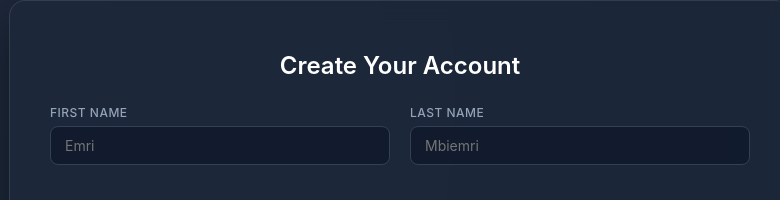
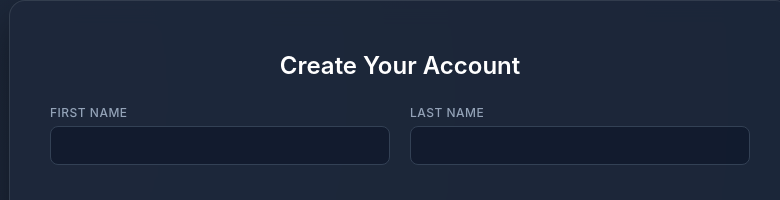
Before and after one commit to shqiprontafaj2-ops/remember-ai, a website: page signup.html in a window 1280 px wide. Shown: the part 71-271 px from the top of the page, 240-1020 px from the left. Drawn offline with Linux system fonts and the light colour scheme.

Commit message:
Lër kolonat e emrit dhe mbiemrit totalisht të zbrazëta pa placeholder

```diff
--- a/signup.html
+++ b/signup.html
@@ -136,14 +136,14 @@
 
         <form id="signupForm">
             <div class="form-grid">
-                <!-- Emri dhe Mbiemri pa placeholder konfuz -->
+                <!-- Kolonat e zbrazëta për emrin dhe mbiemrin -->
                 <div class="form-group">
                     <label for="first_name">First Name</label>
-                    <input type="text" id="first_name" name="first_name" placeholder="Emri" autocomplete="given-name" required>
+                    <input type="text" id="first_name" name="first_name" placeholder="" autocomplete="given-name" required>
                 </div>
                 <div class="form-group">
                     <label for="last_name">Last Name</label>
-                    <input type="text" id="last_name" name="last_name" placeholder="Mbiemri" autocomplete="family-name" required>
+                    <input type="text" id="last_name" name="last_name" placeholder="" autocomplete="family-name" required>
                 </div>
 
                 <!-- Email -->
```
